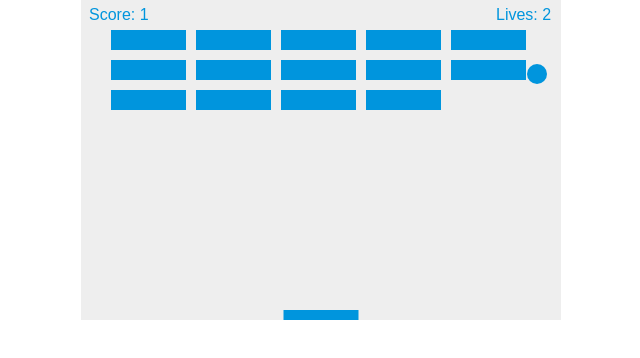
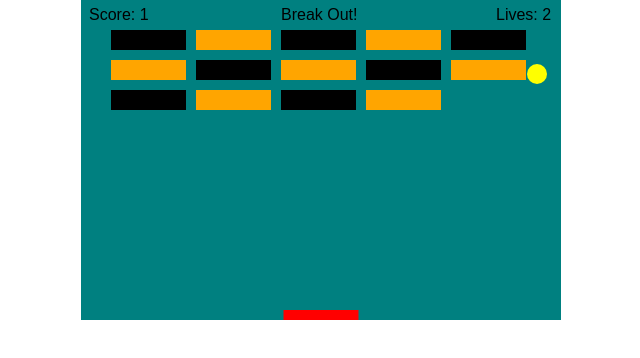
Before and after one commit to JohnSV18/breakout-game, a plain HTML site: page index.html in a window 1280 px wide. Shown: the whole page, without its empty margins (319-959 px from the left). Drawn offline with Linux system fonts and the light colour scheme.

Commit message:
added color to the background and bricks

```diff
--- a/index.html
+++ b/index.html
@@ -54,6 +54,38 @@
         }
     }
 
+    function drawBackground() {
+        ctx.beginPath();
+        ctx.rect(0,0,canvas.width,canvas.height);
+        ctx.fillStyle = "teal";
+        ctx.fill();
+        ctx.closePath();
+    }
+
+    function drawBricks() {
+        var cr = Math.floor(Math.random()*256)
+        for(var c=0; c<brickColumnCount; c++) {
+            for (var r=0; r<brickRowCount; r++) {
+                if(bricks[c][r].status ==1){
+                    var brickX = (c*(brickWidth + brickPadding)) + brickOffsetLeft;
+                    var brickY = (r*(brickHeight + brickPadding)) + brickOffsetTop;
+                    bricks[c][r].x = brickX;
+                    bricks[c][r].y = brickY;
+                    ctx.beginPath();
+                    ctx.rect(brickX, brickY, brickWidth, brickHeight);
+                    if ((r%2==0) && (c%2==0) || (r%2==1 && c%2==1)) {
+                        ctx.fillStyle = "#000000";
+                    } else {
+                        ctx.fillStyle = "orange";
+                    }
+                    ctx.fill();
+                    ctx.closePath();
+                }
+
+            }
+        }
+    }
+
     function mouseMoveHandler(e) {
         var relativeX = e.clientX - canvas.offsetLeft;
         if(relativeX > 0 && relativeX < canvas.width) {
@@ -82,14 +114,15 @@
 
     function drawLives() {
         ctx.font = "16px Arial";
-        ctx.fillStyle = "#0095DD";
+        ctx.fillStyle = "black";
         ctx.fillText("Lives: "+lives, canvas.width-65, 20);
     }
 
     function drawScore() {
         ctx.font = "16px Arial";
-        ctx.fillStyle = "#0095DD";
+        ctx.fillStyle = "black";
         ctx.fillText("Score: "+score, 8, 20);
+        ctx.fillText("Break Out!", 200 , 20 );
     }
 
     function keyDownHandler(e){
@@ -110,31 +143,11 @@
         }
     }
 
-    function drawBricks() {
-        for(var c=0; c<brickColumnCount; c++) {
-            for (var r=0; r<brickRowCount; r++) {
-                if(bricks[c][r].status ==1){
-                    var brickX = (c*(brickWidth + brickPadding)) + brickOffsetLeft;
-                    var brickY = (r*(brickHeight + brickPadding)) + brickOffsetTop;
-                    bricks[c][r].x = brickX;
-                    bricks[c][r].y = brickY;
-                    ctx.beginPath();
-                    ctx.rect(brickX, brickY, brickWidth, brickHeight);
-                    ctx.fillStyle = "#0095DD";
-                    ctx.fill();
-                    ctx.closePath();
-                }
-
-            }
-        }
-    }
-
-
 
     function drawBall() {
         ctx.beginPath();
         ctx.arc(x, y, ballRadius, 0, Math.PI*2);
-        ctx.fillStyle = "#0095DD"
+        ctx.fillStyle = "yellow"
         ctx.fill();
         ctx.closePath();
     }
@@ -142,7 +155,7 @@
     function drawPaddle() {
         ctx.beginPath();
         ctx.rect(paddleX, canvas.height-paddleHeight, paddleWidth, paddleHeight);
-        ctx.fillStyle = "#0095DD"
+        ctx.fillStyle = "red"
         ctx.fill();
         ctx.closePath();
     }
@@ -151,6 +164,7 @@
     function draw() {
         //drawing code
         ctx.clearRect(0,0, canvas.width, canvas.height);
+        drawBackground();
         drawBricks();
         drawBall();
         drawPaddle();
```
